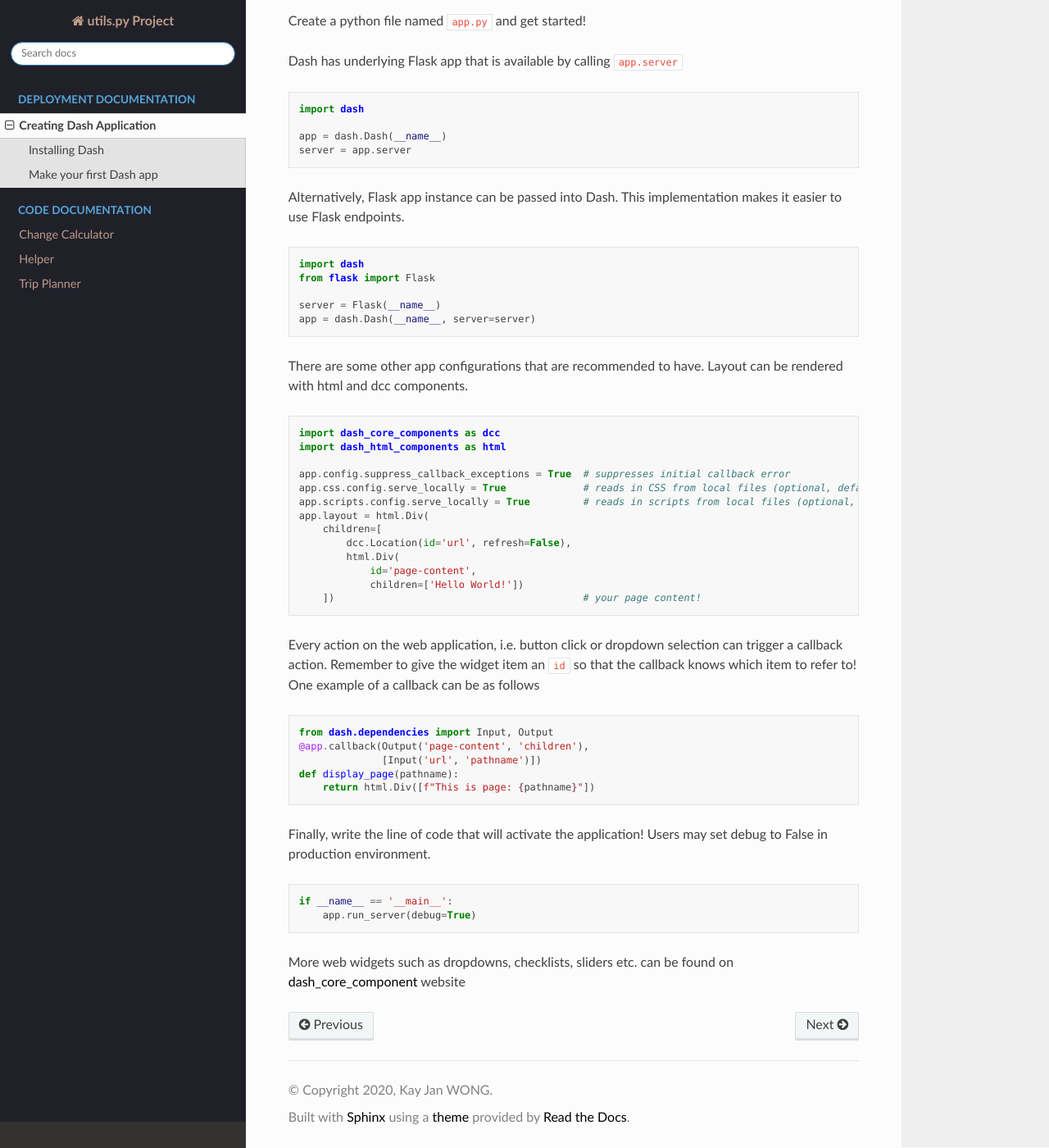
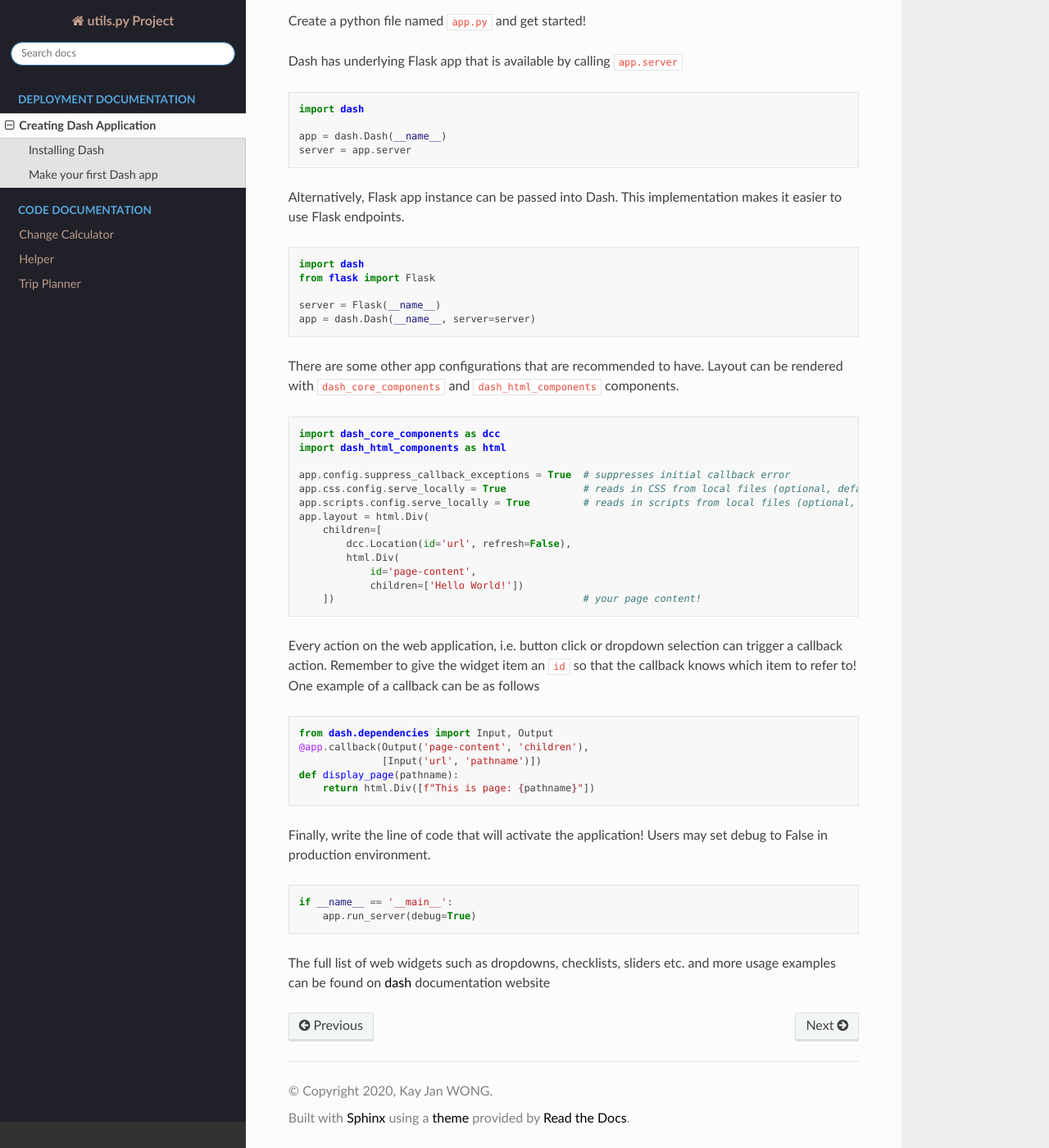
Before and after one commit to kayjanw/test-app, a Sphinx documentation site: the page built from docs/source/dash.rst, in a window 1280 px wide and 1400 px high, scrolled down 447 px. Shown: the whole window at 82% size. Built offline with Sphinx 7.4.7 and the Read the Docs theme 2.0.0, drawn with Linux system fonts in a browser that asks for light colours.

Commit message:
update dash documentation

```diff
--- a/docs/source/_static/custom.css
+++ b/docs/source/_static/custom.css
@@ -13,3 +13,7 @@
 a, a:visited {
     color: black;
 }
+
+a:hover {
+    color: #2980B9;
+}
--- a/docs/source/dash.rst
+++ b/docs/source/dash.rst
@@ -37,7 +37,7 @@ This implementation makes it easier to use Flask endpoints.
  app = dash.Dash(__name__, server=server)
 
 There are some other app configurations that are recommended to have.
-Layout can be rendered with html and dcc components.
+Layout can be rendered with ``dash_core_components`` and ``dash_html_components`` components.
 
 .. code:: python
 
@@ -75,6 +75,7 @@ Users may set debug to False in production environment.
  if __name__ == '__main__':
      app.run_server(debug=True)
 
-More web widgets such as dropdowns, checklists, sliders etc. can be found on dash_core_component_ website
+The full list of web widgets such as dropdowns, checklists, sliders etc. and more usage examples can be found on
+dash_ documentation website
 
-.. _dash_core_component: https://dash.plotly.com/dash-core-components
+.. _dash: https://dash.plotly.com/
```
Also changed, not shown: 6 other files.
